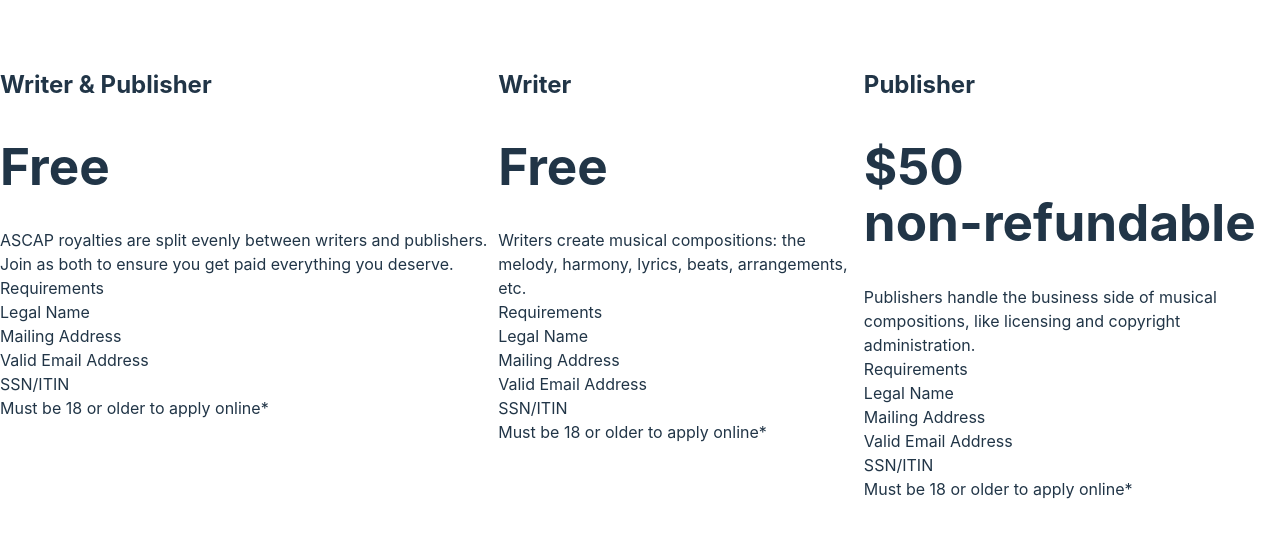
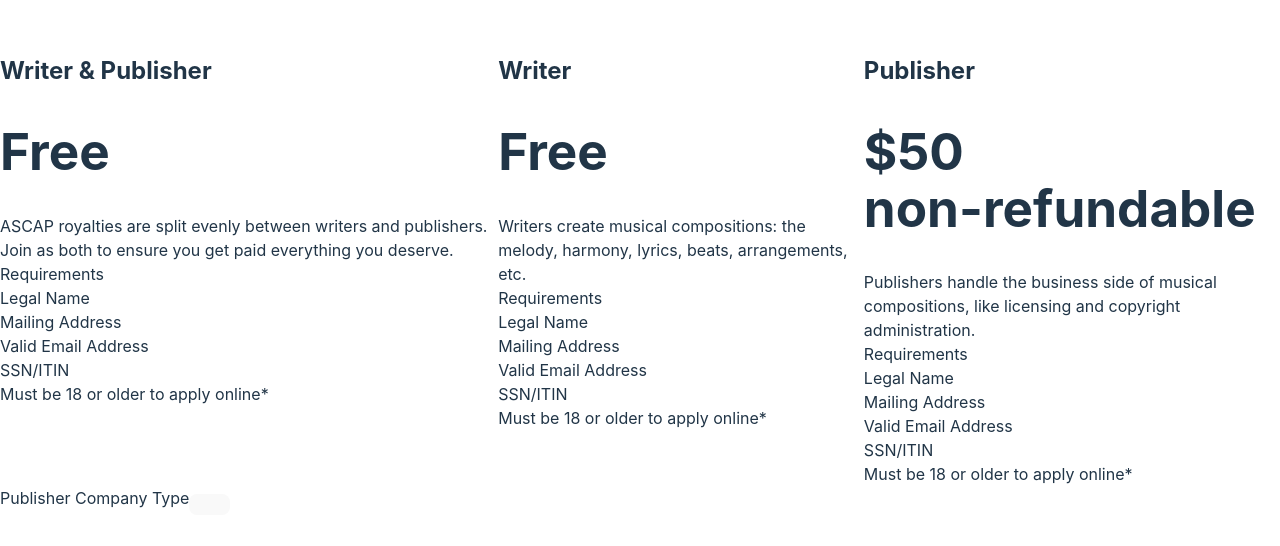
Before and after one commit to patcoston/ascap, a React (Vite) app: page / in a window 1280 px wide. Shown: the part 126-672 px from the top of the page. Built offline with nearby package versions, Linux system fonts and the light colour scheme.

Commit message:
Added dropdown menu

```diff
--- a/src/App.jsx
+++ b/src/App.jsx
@@ -1,5 +1,6 @@
 import './App.css'
 import MemberType from './components/MemberType'
+import DropDownMenu from './components/DropDownMenu'
 
 function App() {
   return (
@@ -22,6 +23,20 @@
           description="Publishers handle the business side of musical compositions, like licensing and copyright administration."
         />
       </div>
+      <DropDownMenu
+        label="Publisher Company Type"
+        list={[
+          { uid: 0, type: 'Individual / Sole proprietor or Single-member LLC' },
+          { uid: 1, type: 'C Corporation' },
+          { uid: 2, type: 'S Corporation' },
+          { uid: 3, type: 'LLC - C Corporation' },
+          { uid: 4, type: 'LLC - S Corporation' },
+          { uid: 5, type: 'LLC - Partnership' },
+          { uid: 6, type: 'Partnership' },
+          { uid: 7, type: 'Trust / Estate' },
+          { uid: 8, type: 'OTHER' },
+        ]}
+      />
     </div>
   )
 }
--- /dev/null
+++ b/src/components/DropDownMenu.jsx
@@ -0,0 +1,30 @@
+import React from 'react'
+
+const DropDownMenu = ({ label, list }) => {
+  const [open, setOpen] = React.useState(false)
+  const [selection, setSelection] = React.useState('')
+
+  return (
+    <div className="dropdown-menu">
+      <label>{label}</label>
+      <button onClick={() => setOpen(!open)}>{selection}</button>
+      {open && (
+        <ul>
+          {list.map(item => (
+            <li
+              key={item.uid}
+              onClick={() => {
+                setSelection(item.type)
+                setOpen(false)
+              }}
+            >
+              {item.type}
+            </li>
+          ))}
+        </ul>
+      )}
+    </div>
+  )
+}
+
+export default DropDownMenu
```
